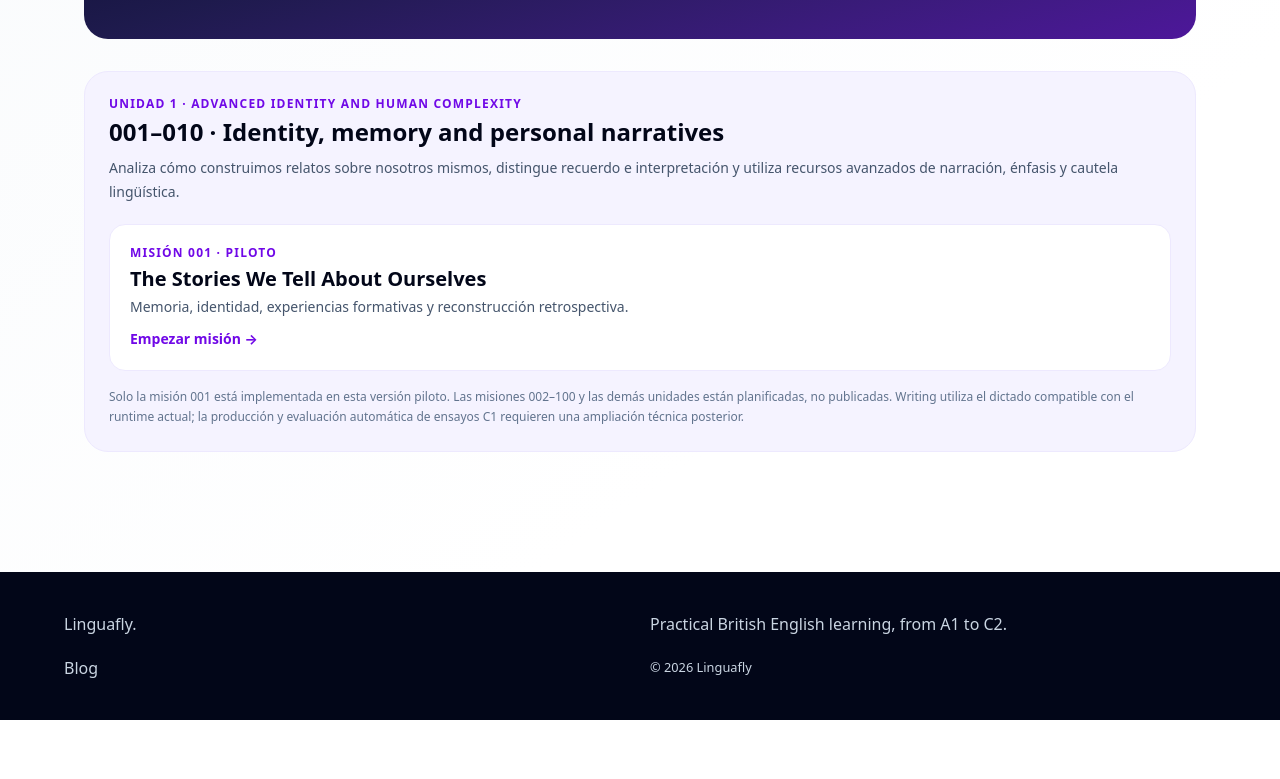
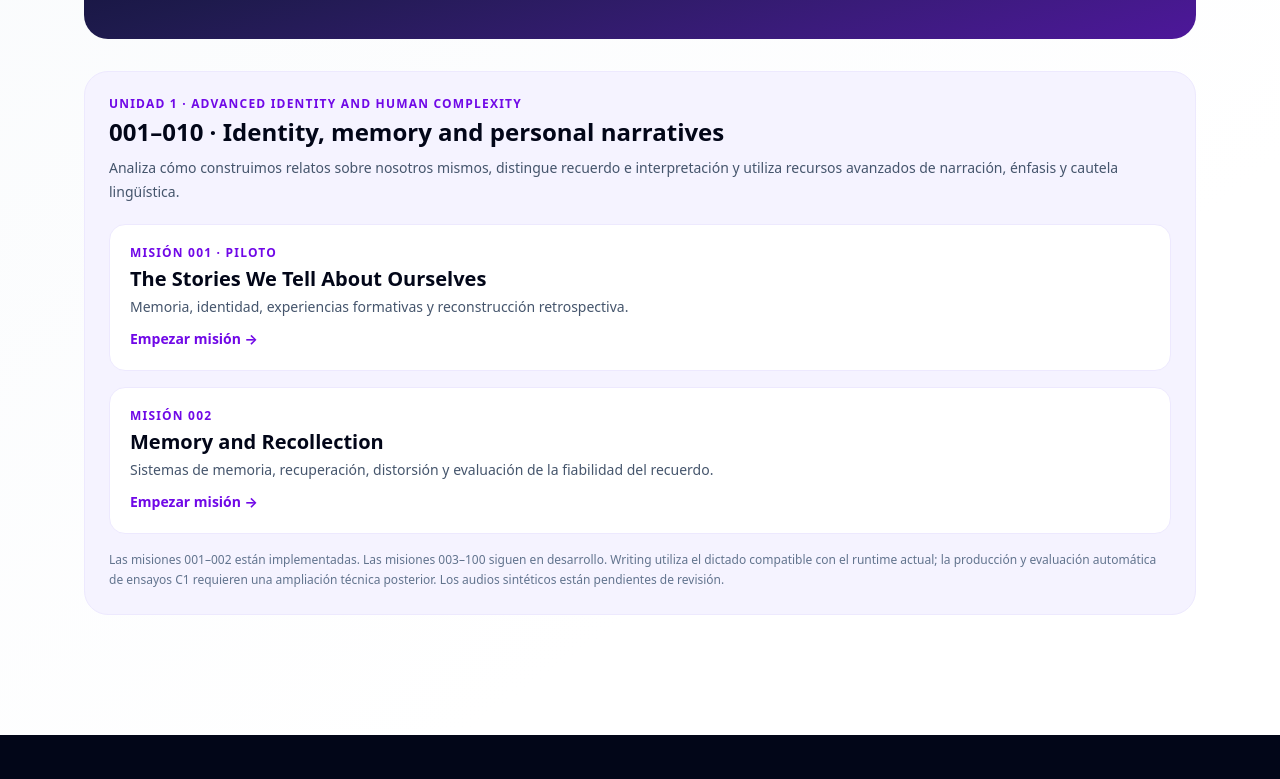
Before and after one commit to linguafly6-ui/linguaflynew2, a Next.js app: page /academia/c1 in a window 1280 px wide. Shown: the part 466-1245 px from the top of the page. Before the commit the page ends 1186 px from the top, so only its background shows below. Built offline with nearby package versions, Linux system fonts and the light colour scheme.

Commit message:
List C1 mission 002 on course page

```diff
--- a/app/academia/c1/page.tsx
+++ b/app/academia/c1/page.tsx
@@ -29,7 +29,13 @@ export default function C1Page() {
           <p className="mt-1 text-sm text-slate-600">Memoria, identidad, experiencias formativas y reconstrucción retrospectiva.</p>
           <span className="mt-3 inline-block text-sm font-bold text-violet-700">Empezar misión →</span>
         </Link>
-        <p className="mt-4 text-xs leading-5 text-slate-500">Solo la misión 001 está implementada en esta versión piloto. Las misiones 002–100 y las demás unidades están planificadas, no publicadas. Writing utiliza el dictado compatible con el runtime actual; la producción y evaluación automática de ensayos C1 requieren una ampliación técnica posterior.</p>
+        <Link href="/academia/c1/002" className="mt-4 block rounded-2xl border border-violet-100 bg-white p-5 transition hover:border-violet-400 hover:shadow-sm">
+          <p className="text-xs font-extrabold tracking-widest text-violet-700">MISIÓN 002</p>
+          <h3 className="mt-1 text-xl font-bold text-slate-950">Memory and Recollection</h3>
+          <p className="mt-1 text-sm text-slate-600">Sistemas de memoria, recuperación, distorsión y evaluación de la fiabilidad del recuerdo.</p>
+          <span className="mt-3 inline-block text-sm font-bold text-violet-700">Empezar misión →</span>
+        </Link>
+        <p className="mt-4 text-xs leading-5 text-slate-500">Las misiones 001–002 están implementadas. Las misiones 003–100 siguen en desarrollo. Writing utiliza el dictado compatible con el runtime actual; la producción y evaluación automática de ensayos C1 requieren una ampliación técnica posterior. Los audios sintéticos están pendientes de revisión.</p>
       </section>
     </main>
   );
```
